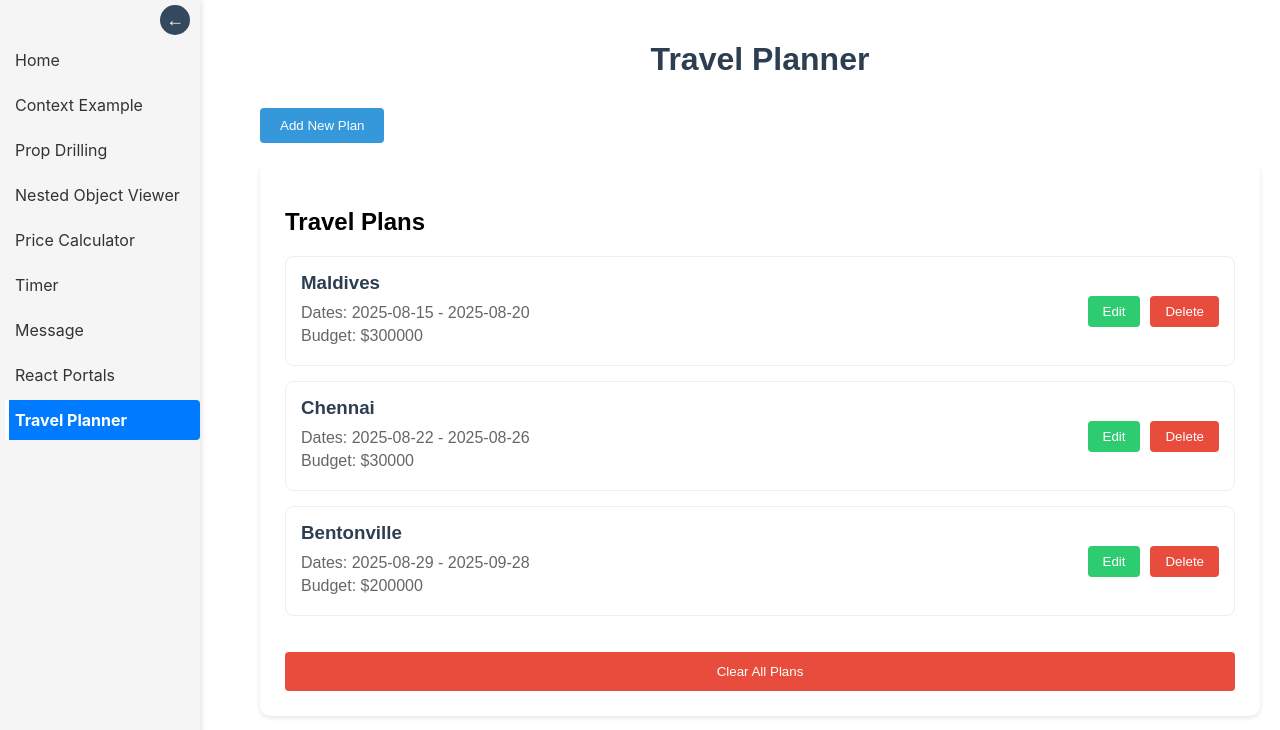
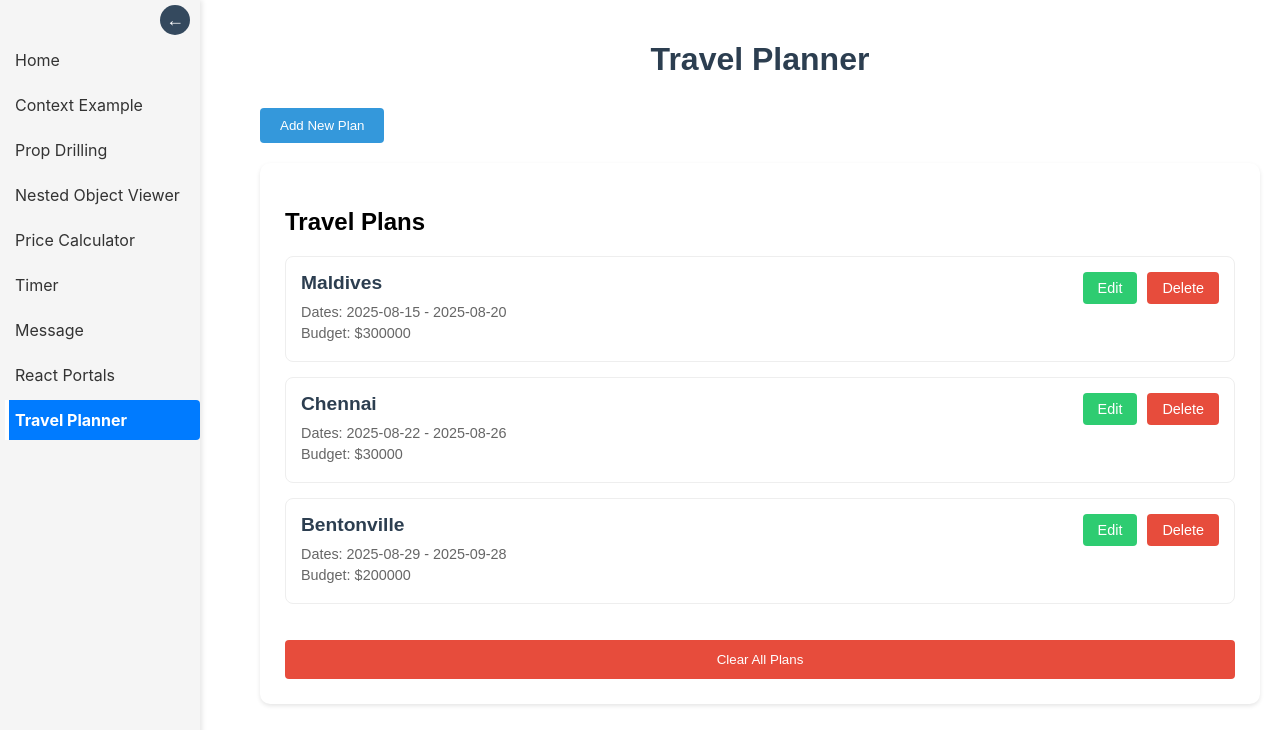
Before and after one commit to ajaykumar-bg/react-test, a React (Create React App) app: page /travel-planner in a window 1280 px wide. Shown: the top 730 px of the page. Built offline with nearby package versions, Linux system fonts and the light colour scheme.

Commit message:
Made the TravelPlanItem component fully responsive

```diff
--- a/src/components/travel-planner/TravelPlanner.css
+++ b/src/components/travel-planner/TravelPlanner.css
@@ -81,6 +81,12 @@
   box-shadow: 0 2px 4px rgba(0, 0, 0, 0.1);
 }
 
+@media (max-width: 768px) {
+  .list-section {
+    padding: 15px;
+  }
+}
+
 .plan-list {
   list-style: none;
   padding: 0;
@@ -93,8 +99,10 @@
   margin-bottom: 15px;
   display: flex;
   justify-content: space-between;
-  align-items: center;
+  align-items: flex-start;
   transition: transform 0.2s;
+  flex-wrap: wrap;
+  gap: 15px;
 }
 
 .plan-item:hover {
@@ -102,23 +110,74 @@
   box-shadow: 0 4px 6px rgba(0, 0, 0, 0.1);
 }
 
+.plan-details {
+  flex: 1;
+  min-width: 200px;
+}
+
 .plan-details h3 {
   margin: 0 0 10px 0;
   color: #2c3e50;
+  font-size: 1.2rem;
 }
 
 .plan-details p {
   margin: 5px 0;
   color: #666;
+  font-size: 0.9rem;
+}
+
+.plan-actions {
+  display: flex;
+  gap: 10px;
+  align-items: center;
 }
 
 .plan-actions button {
-  margin-left: 10px;
   padding: 8px 15px;
   border: none;
   border-radius: 4px;
   cursor: pointer;
-  transition: background-color 0.3s;
+  transition: all 0.3s;
+  font-size: 0.9rem;
+  white-space: nowrap;
+}
+
+@media (max-width: 768px) {
+  .plan-item {
+    flex-direction: column;
+    padding: 12px;
+  }
+
+  .plan-details {
+    width: 100%;
+  }
+
+  .plan-actions {
+    width: 100%;
+    justify-content: flex-start;
+  }
+
+  .plan-details h3 {
+    font-size: 1.1rem;
+  }
+
+  .plan-details p {
+    font-size: 0.85rem;
+  }
+}
+
+@media (max-width: 480px) {
+  .plan-actions {
+    flex-direction: column;
+    align-items: stretch;
+  }
+
+  .plan-actions button {
+    width: 100%;
+    margin: 0;
+    padding: 10px;
+  }
 }
 
 .plan-actions button:first-child {
```
